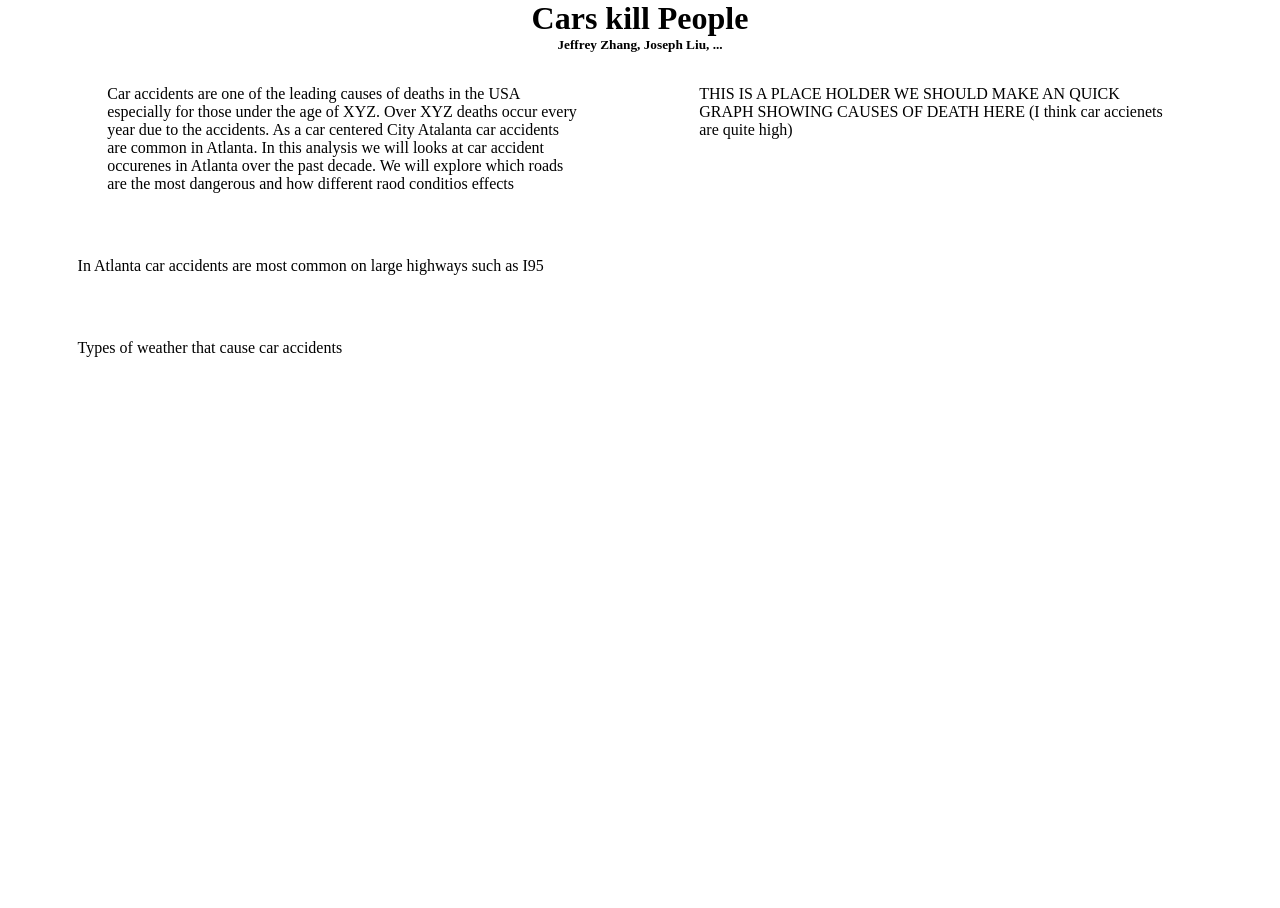
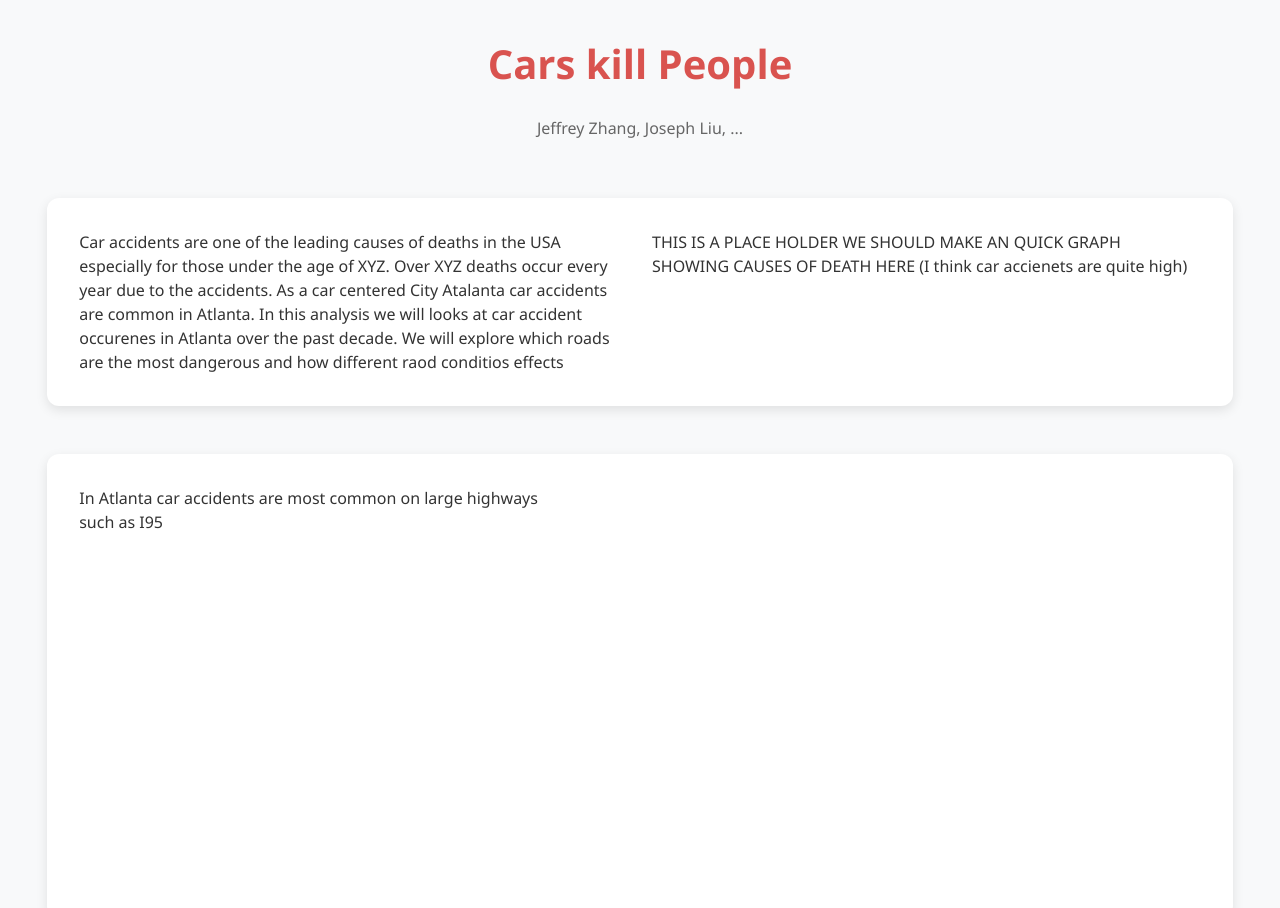
Before and after one commit to Liusef/AtlantaRoadSafetySite, a plain HTML site: page index.html in a window 1280 px wide. Shown: the top 908 px of the page. Before the commit the page ends 800 px from the top, so only its background shows below. Drawn offline with Linux system fonts and the light colour scheme.

Commit message:
linked index.html to style.css

```diff
--- a/index.html
+++ b/index.html
@@ -2,47 +2,7 @@
 <html lang="en">
     <head>
         <title> CS6730 Project </title>
-        <style>
-
-        *, *::before, *::after {
-            box-sizing: border-box;
-        }
-
-        * {
-            margin: 0;
-        }
-
-        body {
-            display: flex;
-            flex-direction: column;
-            align-items: center;
-            height: fit-content;
-
-            background-color: white;
-
-        }
-
-        .box {
-            width: 95%;
-            height: fit-content;
-            margin: 1em;
-            padding: 1em;
-
-            display: flex;
-            justify-content: space-around;
-        }
-
-        .text {
-            width: 40%;
-
-        }
-
-        .tableauPlaceholder {
-            height: 50%;
-            width: 50%;
-        }
-
-        </style>
+         <link rel="stylesheet" href="style.css" />
     </head>
     <body>
         <h1> Cars kill People </h1>
```
